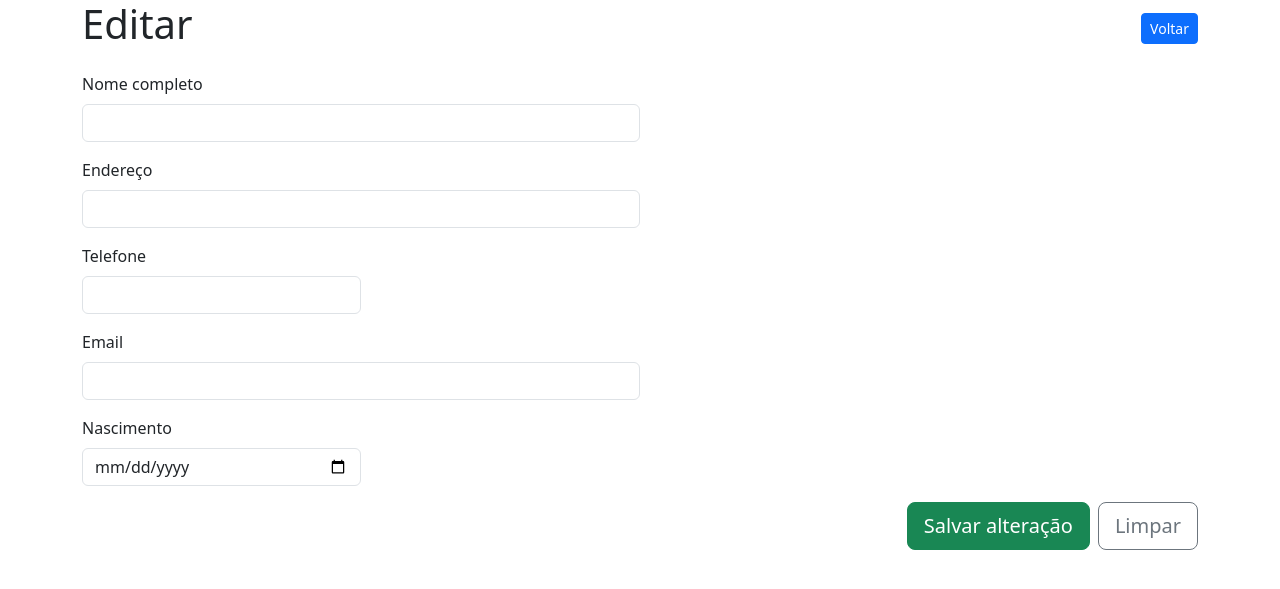
After one commit to GuilhermePeclat/projeto-sistema-crud, a PHP site: page /editar.php in a window 1280 px wide. The commit adds this page. Shown: the top 589 px of the page. Run offline with PHP 8.4, Linux system fonts and the light colour scheme; data comes from the database, SQL or seed files in the repository; data that the repository does not hold is empty.

Commit message:
Ação criada (Editar)
Criei os botões (editar excluir) para cada linha, criei formatação para as datas, criei a tela de edição que já traz os dados.

```diff
--- /dev/null
+++ b/editar.php
@@ -0,0 +1,64 @@
+<!doctype html>
+<html lang="pt-br">
+
+<head>
+    <meta charset="utf-8">
+    <meta name="viewport" content="width=device-width, initial-scale=1">
+    <title>Editor</title>
+    <link href="css/bootstrap.min.css" rel="stylesheet">
+</head>
+
+<body>
+
+        <?php
+            include "conexao.php";
+
+            $id = $_GET['id'] ?? '';
+            $sql = "SELECT * FROM pessoas where cod_pessoa = $id";
+
+            $dados = mysqli_query($conn, $sql);
+            $linha = mysqli_fetch_assoc($dados);
+
+        ?>
+
+    <div class="container">
+        <div class="row">
+            <div class="col">
+                <div class="mb-3 d-flex justify-content-between align-items-center">
+                    <h1>Editar</h1>
+                    <a href="listar.php" class="btn btn-primary btn-sm">Voltar</a>
+                </div>
+                <form action="cadastro_script.php" method="post">
+                    <div class="mb-3">
+                        <label for="nome" class="form-label">Nome completo</label>
+                        <input type="text" class="form-control w-50" name="nome" required value="<?php echo $linha['nome'];?>">
+                    </div>
+                    <div class="mb-3">
+                        <label for="endereco" class="form-label">Endereço</label>
+                        <input type="text" class="form-control w-50" name="endereco" required value="<?php echo $linha['endereco'];?>">
+                    </div>
+                    <div class="mb-3">
+                        <label for="telefone" class="form-label">Telefone</label>
+                        <input type="text" class="form-control w-25" name="telefone" required value="<?php echo $linha['telefone'];?>">
+                    </div>
+                    <div class="mb-3">
+                        <label for="email" class="form-label">Email</label>
+                        <input type="email" class="form-control w-50" name="email" required value="<?php echo $linha['email'];?>">
+                    </div>
+                    <div class="mb-3">
+                        <label for="nascimento" class="form-label">Nascimento</label>
+                        <input type="date" class="form-control w-25" name="data_nascimento" required value="<?php echo $linha['data_nascimento'];?>">
+                    </div>
+                    <div class="mb-3 d-flex gap-2 justify-content-end">
+                        <button type="submit" class="btn btn-success btn-lg">Salvar alteração</button>
+                        <button type="reset" class="btn btn-outline-secondary btn-lg">Limpar</button>
+                    </div>
+                </form>
+            </div>
+        </div>
+    </div>
+
+    <script src="https://cdn.jsdelivr.net/npm/bootstrap@5.3.8/dist/js/bootstrap.bundle.min.js" integrity="sha384-FKyoEForCGlyvwx9Hj09JcYn3nv7wiPVlz7YYwJrWVcXK/BmnVDxM+D2scQbITxI" crossorigin="anonymous"></script>
+</body>
+
+</html>
```
Also changed, not shown: listar.php (+10 -2 lines), conexao.php (line endings or trailing spaces).
